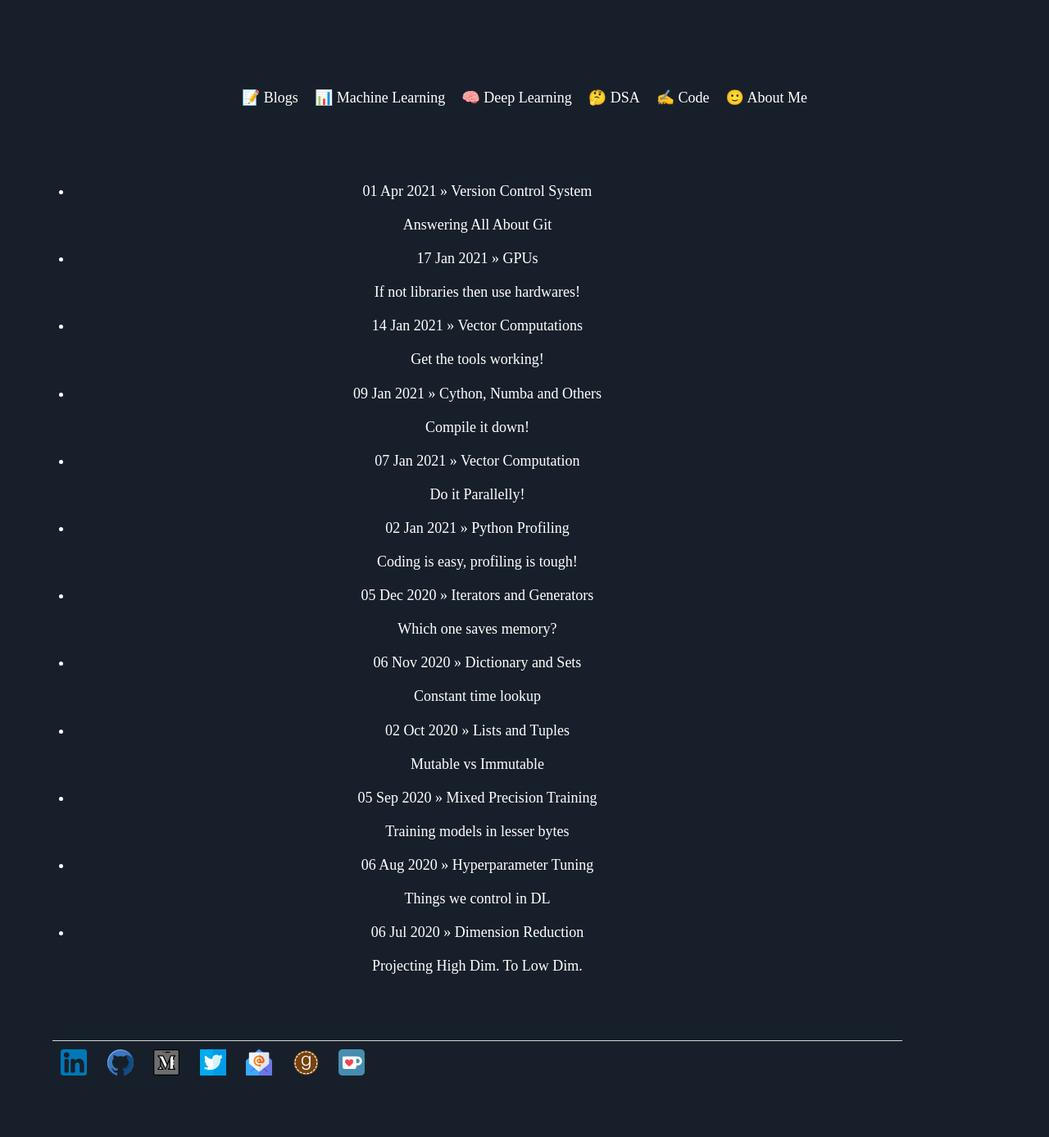
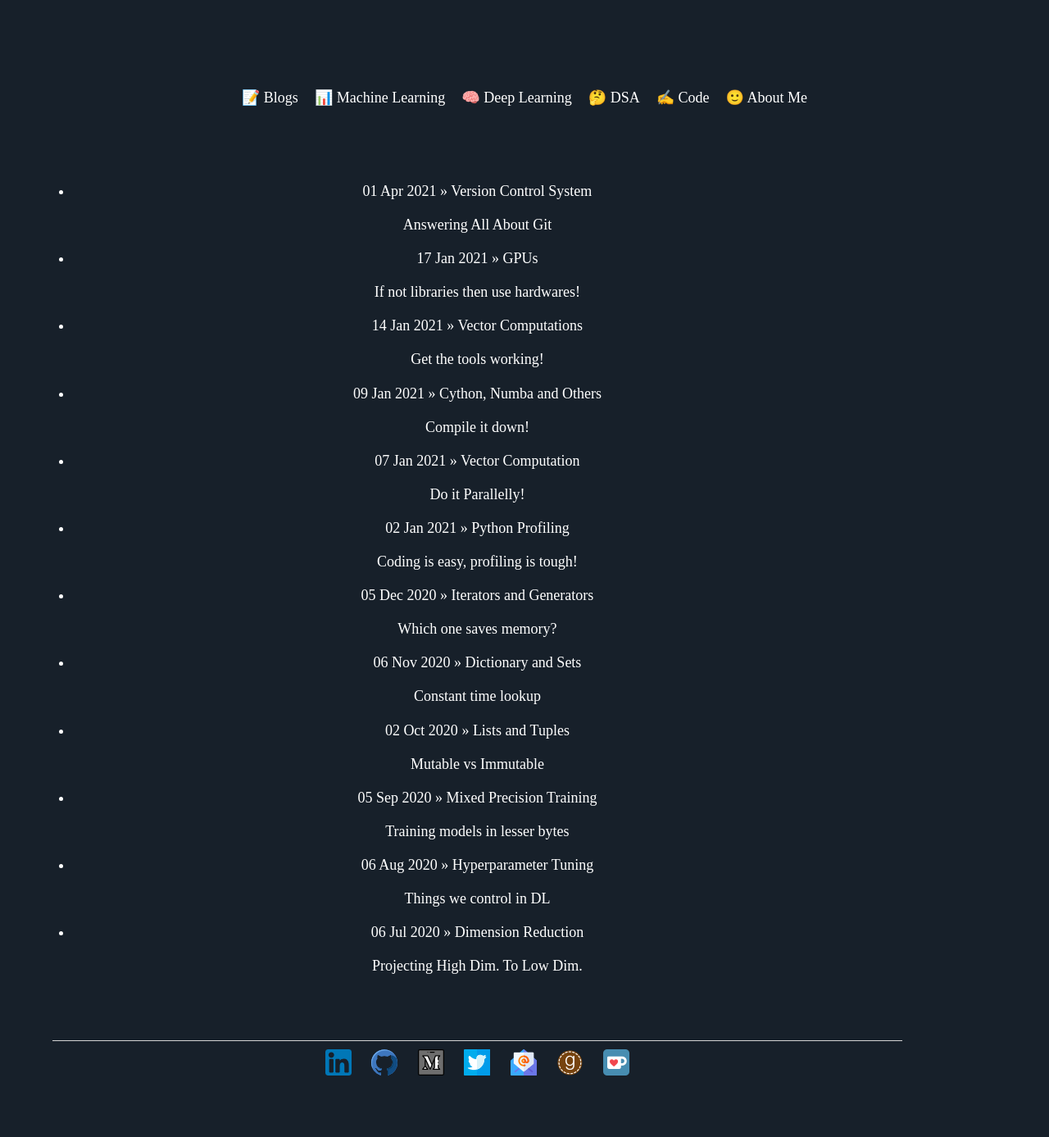
Before and after one commit to Mayurji/mayurji.github.io, a Jekyll site: the page built from index.html, in a window 1280 px wide. Shown: the whole page at 82% size. Built offline with Jekyll 4.4.1, drawn with Linux system fonts in a browser that asks for light colours; nearby versions of some CDN libraries.

Commit message:
center align

```diff
--- a/index.html
+++ b/index.html
@@ -7,7 +7,8 @@
 <link rel="stylesheet" type="text/css" href="/css/main.css">
 <link rel="stylesheet" href="/css/syntax.css" type="text/css" />
 </head>
-<ul class="posts" align="center">
+<body align='center'>
+  <ul class="posts">
 
     {% for post in site.posts %}
       <li>
@@ -19,3 +20,4 @@
   <img src= "{{post.image_url}}" style="zoom: 5%; background-color:#DCDCDC;" width="800" height="400" />
   </p>-->
   </ul>
+</body>
```
Lines whose indentation alone changed are shown as unchanged.
